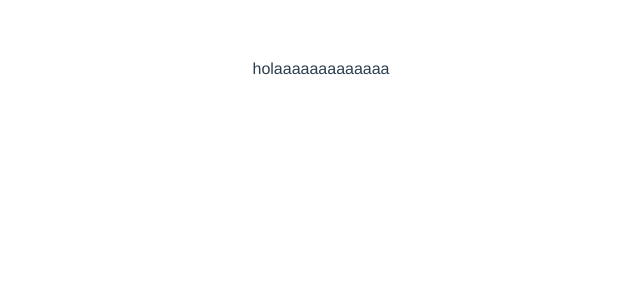
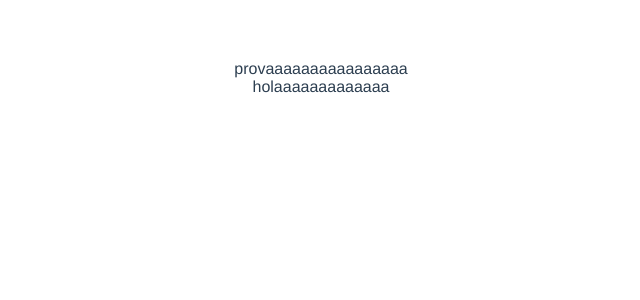
Before and after one commit to AlessandroRamoni/vue-boolflix, a Vue app: page / in a window 1280 px wide. Shown: the top 300 px of the page, without its empty margins (319-959 px from the left). Built offline with nearby package versions, Linux system fonts and the light colour scheme.

Commit message:
add components

```diff
--- a/src/App.vue
+++ b/src/App.vue
@@ -1,15 +1,18 @@
 <template>
   <div id="app">
-    <MainComponent msg="Welcome to Your Vue.js App" />
+    <HeaderComponent />
+    <MainComponent />
   </div>
 </template>
 
 <script>
-import MainComponent from "./components/MainComponent.vue";
+import HeaderComponent from "@/components/HeaderComponent.vue";
+import MainComponent from "@/components/MainComponent.vue";
 
 export default {
   name: "App",
   components: {
+    HeaderComponent,
     MainComponent,
   },
 };
--- /dev/null
+++ b/src/components/HeaderComponent.vue
@@ -0,0 +1,12 @@
+<template>
+  <header>provaaaaaaaaaaaaaaaa</header>
+</template>
+
+<script>
+export default {
+  name: "HeaderComponent",
+};
+</script>
+
+<style lang="scss" scoped>
+</style>>
```
